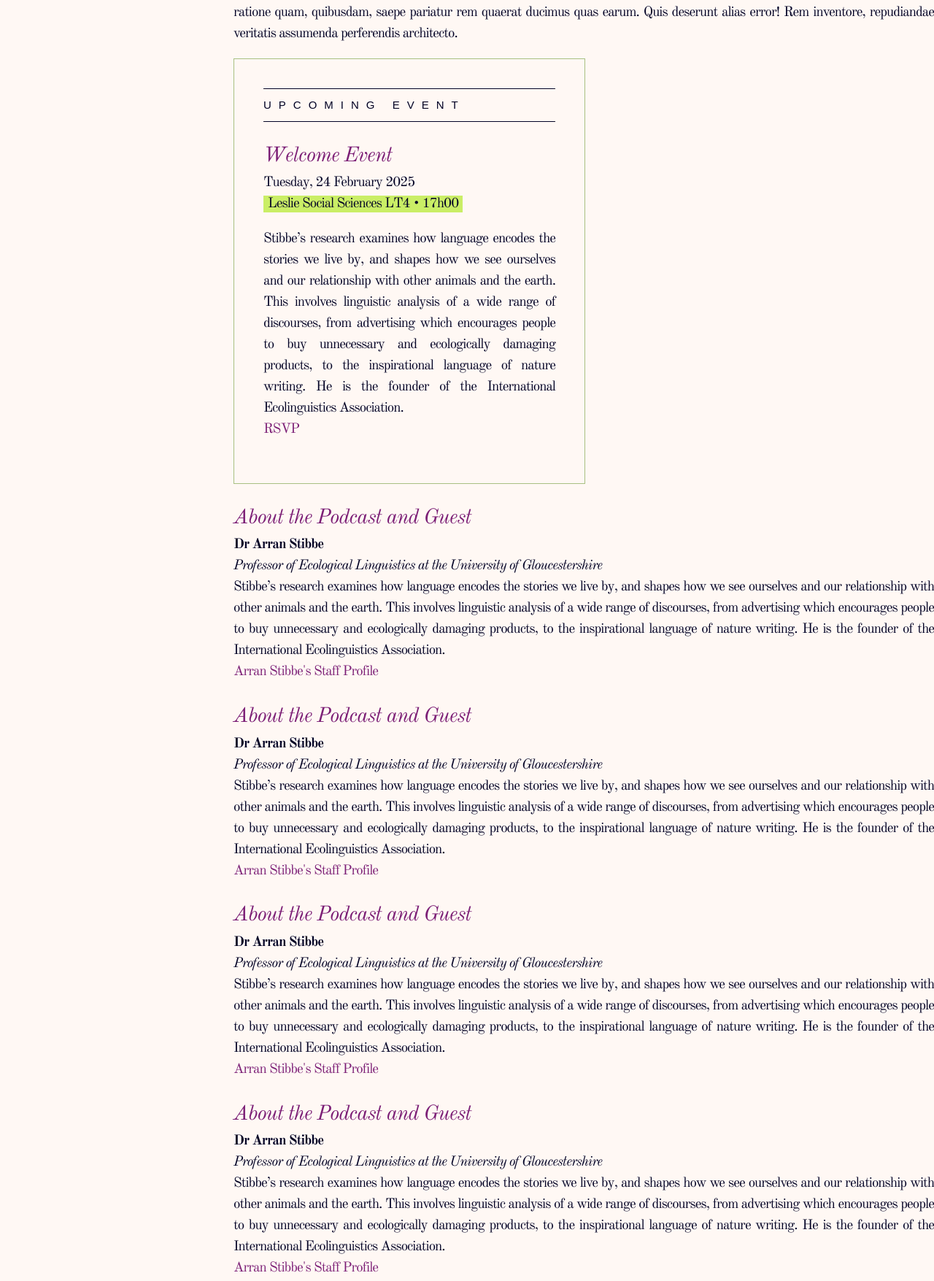
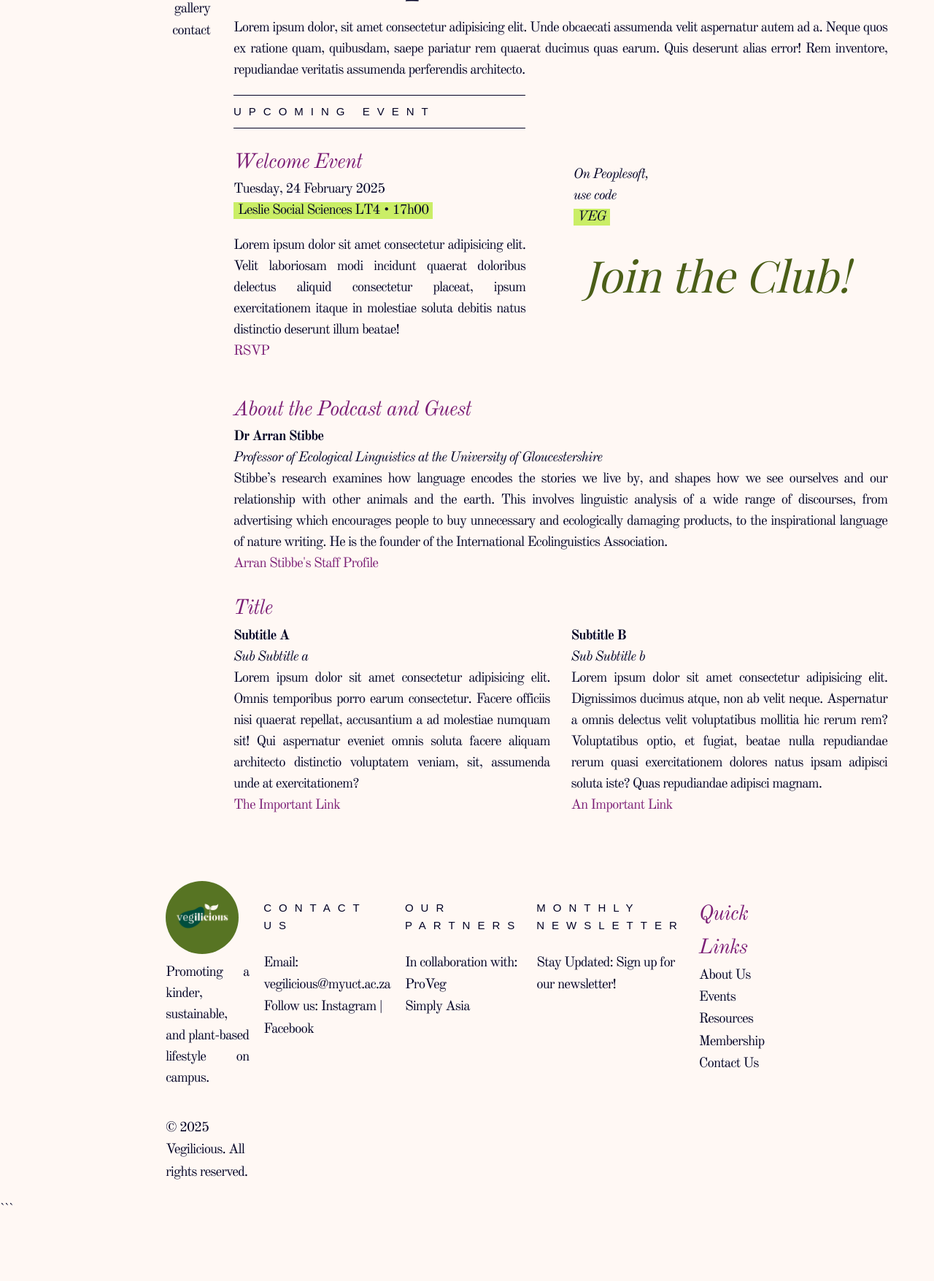
Before and after one commit to thandimatrose/vegilicious.uct, a plain HTML site: page index.html in a window 1280 px wide. Shown: the part 374-2129 px from the top of the page at 73% size. Drawn offline with nearby package versions, Linux system fonts and the light colour scheme; a script that the page names is missing; a web font is replaced by a local one.

Commit message:
Homepage Hover Styling

````diff
--- a/index.html
+++ b/index.html
@@ -23,70 +23,51 @@
 
 <body class="home">
   <header>
+<img id="logo" src="images/home/logo.png" />
     <nav>
       <ol>
-        <li><a href="manystoriesofwellness/">HOME</a></li>
-        <li><a href="manystoriesofwellness/">LATEST</a></li>
-        <li><a href="newsletters/">NEWLETTERS</a></li>
-        <li><a href="about-the-team">ABOUT</a></li>
-        <li><a href="manystoriesofwellness/index.html">GALLERY</a></li>
-        <li><a href="manystoriesofwellness/index.html">CONTACT</a></li>
+        <li><a class="selected" href=".">home</a></li>
+        <li><a href="join/">join</a></li>
+        <li><a href="events/">events</a></li>
+        <li><a href="newsletters/">newsletters</a></li>
+        <li><a href="about-the-team">about</a></li>
+        <li><a href="gallery/">gallery</a></li>
+        <li><a href="contact">contact</a></li>
       </ol>
     </nav>
 
   </header>
-
-  <img id="logo" src="images/home/logo.png" />
+  <main>
   <section id="home">
       <h1>
-        Your Key to <br />Enriching your <br /><span class="highlight-bright">Plant-based Living</span><br /><em>on Campus!</em>
+        The Key to <br />Enriching your <br /><span class="highlight-bright">Plant-based Living</span><br /><em>on Campus!</em>
       </h1>
       <p>Lorem ipsum dolor, sit amet consectetur adipisicing elit. Unde obcaecati assumenda velit aspernatur autem ad a. Neque
         quos ex ratione quam, quibusdam, saepe pariatur rem quaerat ducimus quas earum. Quis deserunt alias error! Rem
         inventore, repudiandae veritatis assumenda perferendis architecto.</p>
-
+</section>
+<div class="two-container">
 
   <aside id="upcoming-event">
+    <div>
     <h3 style="">Upcoming Event</h3>
     <h2>Welcome Event</h2>
     <p>Tuesday, 24 February 2025 <br /><span class="highlight-bright">Leslie Social Sciences LT4 • 17h00</span></p>
     <p>
-          Stibbe’s research examines how language encodes the stories we
-          live by, and shapes how we see ourselves and our relationship with
-          other animals and the earth. This involves linguistic analysis of a
-          wide range of discourses, from advertising which encourages people to
-          buy unnecessary and ecologically damaging products, to the
-          inspirational language of nature writing. He is the founder of the
-          International Ecolinguistics Association.<br /><a href="https://www.glos.ac.uk/staff/profile/arran-stibbe/"
-            target="_blank">RSVP</a>
+      Lorem ipsum dolor sit amet consectetur adipisicing elit. Velit laboriosam modi incidunt quaerat doloribus delectus
+      aliquid consectetur placeat, ipsum exercitationem itaque in molestiae soluta debitis natus distinctio deserunt illum
+      beatae!<br /><a href="https://www.glos.ac.uk/staff/profile/arran-stibbe/" target="_blank">RSVP</a>
       </p>
+  </div>
   </aside>
-      <h2>About the Podcast and Guest</h2>
-      <p>
-        <strong>Dr Arran Stibbe</strong> <br /><em>Professor of Ecological Linguistics at the University of
-          Gloucestershire</em>
-        <br />Stibbe’s research examines how language encodes the stories we
-        live by, and shapes how we see ourselves and our relationship with
-        other animals and the earth. This involves linguistic analysis of a
-        wide range of discourses, from advertising which encourages people to
-        buy unnecessary and ecologically damaging products, to the
-        inspirational language of nature writing. He is the founder of the
-        International Ecolinguistics Association.<br /><a href="https://www.glos.ac.uk/staff/profile/arran-stibbe/"
-          target="_blank">Arran Stibbe's Staff Profile</a>
-      </p>
-      <h2>About the Podcast and Guest</h2>
-      <p>
-        <strong>Dr Arran Stibbe</strong> <br /><em>Professor of Ecological Linguistics at the University of
-          Gloucestershire</em>
-        <br />Stibbe’s research examines how language encodes the stories we
-        live by, and shapes how we see ourselves and our relationship with
-        other animals and the earth. This involves linguistic analysis of a
-        wide range of discourses, from advertising which encourages people to
-        buy unnecessary and ecologically damaging products, to the
-        inspirational language of nature writing. He is the founder of the
-        International Ecolinguistics Association.<br /><a href="https://www.glos.ac.uk/staff/profile/arran-stibbe/"
-          target="_blank">Arran Stibbe's Staff Profile</a>
-      </p>
+  <section id="join">
+    <p><em>On Peoplesoft, <br />use code<br /><span class="highlight-bright">VEG</span></em></p>
+    <button id="join-button">Join the
+      Club!</button>
+  </section>
+  </div>
+
+  <section id="events">
       <h2>About the Podcast and Guest</h2>
       <p>
         <strong>Dr Arran Stibbe</strong> <br /><em>Professor of Ecological Linguistics at the University of
@@ -101,36 +82,88 @@
           target="_blank">Arran Stibbe's Staff Profile</a>
       </p>
 
+      <h2>Title</h2>
+      <div class="two-container fixed">
 
-
-      <h2>About the Podcast and Guest</h2>
       <p>
-        <strong>Dr Arran Stibbe</strong> <br /><em>Professor of Ecological Linguistics at the University of
-          Gloucestershire</em>
-        <br />Stibbe’s research examines how language encodes the stories we
-        live by, and shapes how we see ourselves and our relationship with
-        other animals and the earth. This involves linguistic analysis of a
-        wide range of discourses, from advertising which encourages people to
-        buy unnecessary and ecologically damaging products, to the
-        inspirational language of nature writing. He is the founder of the
-        International Ecolinguistics Association.<br /><a href="https://www.glos.ac.uk/staff/profile/arran-stibbe/"
-          target="_blank">Arran Stibbe's Staff Profile</a>
+        <strong>Subtitle A</strong> <br /><em>Sub Subtitle a</em>
+        <br />Lorem ipsum dolor sit amet consectetur adipisicing elit. Omnis temporibus porro earum consectetur. Facere officiis
+        nisi quaerat repellat, accusantium a ad molestiae numquam sit! Qui aspernatur eveniet omnis soluta facere aliquam
+        architecto distinctio voluptatem veniam, sit, assumenda unde at exercitationem?<br /><a
+          href="https://www.glos.ac.uk/staff/profile/arran-stibbe/" target="_blank">The Important Link</a>
       </p>
       <p>
-        <strong>Sentientism </strong></br>
-        <em>Evidence, reason and compassion for all sentient beings</em><br />Hosted by Jaime Woodhouse, the Sentientism
-        podcast discusses the biggest
-        questions: "what's real?", "who matters?" and "how to make a better
-        world?" with scientists, celebrities, activists, writers and
-        philosophers. The Sentientism worldview is a simple, yet radical,
-        philosophy that's grounded in reality (naturalistic epistemology) and
-        has compassion for all sentient beings (mostly human and non-human
-        animals). Naturalism & sentiocentrism combined.</br>
-        <a href="https://open.spotify.com/show/3c9OG5Mwf7PGChWFYBzuQI?si=5b35cfb5a58247e8" target="_blank">Sentientism podcast on Spotify</a>
+        <strong>Subtitle B </strong></br>
+        <em>Sub Subtitle b</em><br />Lorem ipsum dolor sit amet consectetur adipisicing
+        elit. Dignissimos ducimus atque, non ab velit neque. Aspernatur a omnis delectus velit voluptatibus mollitia hic rerum
+        rem? Voluptatibus optio, et fugiat, beatae nulla
+        repudiandae rerum quasi exercitationem dolores natus ipsam adipisci soluta iste? Quas repudiandae adipisci magnam.</br>
+        <a href="https://open.spotify.com/show/3c9OG5Mwf7PGChWFYBzuQI?si=5b35cfb5a58247e8" target="_blank">An Important Link</a>
       </p>
+</div>
     </section>
 
   </main>
+  <footer>
+    <!-- Logo and Tagline -->
+    <div>
+      <img src="images/home/footer.png" class="round" alt="UCT Vegan Society Logo">
+      <p>Promoting a kinder, sustainable, and plant-based lifestyle on campus.</p>
+    </div>
+
+
+
+    <!-- Contact Information -->
+    <div>
+      <h3>Contact <br />Us</h3>
+      <ul>
+        <li>Email: <a href="mailto:vegilicious@myuct.ac.za">vegilicious@myuct.ac.za</a></li>
+        <li>Follow us:
+          <a href="https://instagram.com/uctvegansociety" target="_blank">Instagram</a> |
+          <a href="https://facebook.com/uctvegansociety" target="_blank">Facebook</a>
+        </li>
+      </ul>
+    </div>
+
+
+
+    <!-- Partner Logos -->
+    <div>
+      <h3>Our Partners</h3>
+      <ul>
+        <li>In collaboration with:</li>
+        <li><a href="https://proveg.com" target="_blank">ProVeg</a></li>
+        <li><a href="https://simplyasia.co.za" target="_blank">Simply Asia</a></li>
+      </ul>
+    </div>
+
+    <!-- Newsletter -->
+    <div>
+      <h3>Monthly <br />Newsletter</h3>
+      <ul>
+        <li>Stay Updated: <a href="/newsletter">Sign up for our newsletter!</a></li>
+      </ul>
+    </div>
+    <!-- Navigation Links -->
+    <div>
+      <h2>Quick Links</h2>
+      <ul>
+        <li><a href="/about">About Us</a></li>
+        <li><a href="/events">Events</a></li>
+        <li><a href="/resources">Resources</a></li>
+        <li><a href="/membership">Membership</a></li>
+        <li><a href="/contact">Contact Us</a></li>
+      </ul>
+    </div>
+
+    <!-- Legal -->
+    <div style="column-span: all;">
+      <ul>
+        <li>© 2025 Vegilicious. All rights reserved.</li>
+      </ul>
+    </div>
+  </footer>
+  ```
 
 
   <script src="script.js"></script>
--- a/styles.css
+++ b/styles.css
@@ -6,9 +6,14 @@
   --colourful-accent: #7c1f76;
   --bright-accent: #caee66;
   --mid-accent: #a8c082;
-    --mid-dark-accent: #4b5e17;
+  --mid-dark-accent: #4b5e17;
   --body-width: 825px;
   --sans-font: "PingFang SC", sans-serif;
+  --stripes: repeating-linear-gradient(45deg,
+        var(--mid-accent),
+        var(--mid-accent) 1px,
+        var(--main-back) 1px,
+        var(--main-back) 12px);
 }
 
 @media (prefers-reduced-motion: reduce) {
@@ -37,12 +42,12 @@ blockquote {
 }
 
 ul {
-  margin-top: 0;
-  margin-bottom: 0;
+  margin: 0;
+    padding: 0;
+    list-style: none;
 }
 
 body {
-
   color: var(--dark-colour);
 
   line-height: 1.6;
@@ -58,9 +63,7 @@ body {
   background-size: cover;
   background-attachment: fixed;
   justify-content: end;
-  margin: 0;
-  margin-top: 50px;
-  padding-left: 25%;
+  margin: 100px 0;
 }
 
 body.home {}
@@ -84,18 +87,13 @@ header section {
 }
 
 nav {
-
   text-transform: lowercase;
-
-
 }
 
 nav ol {
   list-style-type: none;
   padding: 0;
-
 }
-
 
 nav ol li a {
   color: var(--dark-colour);
@@ -106,11 +104,17 @@ nav ol li a:hover {
   background-color: var(--bright-accent);
   text-decoration: none;
 }
+nav ol li a.selected {
+  color: var(--colourful-accent);
+}
 
+nav ol li a.selected:hover {
+  background-color: var(--main-back);
+}
 main {
-  padding: var(--padder-val) 0px;
-
   margin: 50px 0;
+  padding-left: 25%;
+    padding-right: 5%;
   background-color: var(--main-back);
 }
 
@@ -137,7 +141,6 @@ h1 span.highlight-light {
   line-height: 100px;
 }
 h1 span {
-
   z-index: 1;
 }
 
@@ -168,15 +171,30 @@ section {
   max-width: 1000px;
 }
 
-
-
 footer {
+  font-weight: 400;
   text-align: center;
   padding: var(--padder-val);
   position: relative;
   bottom: 0;
-  max-width: 825px;
-  margin: auto;
+  margin: auto 200px;
+    display: grid;
+    grid-template-columns: 1.2fr 1fr 1fr 1fr 1fr;
+    text-align: left;
+    gap: 20px;
+  }
+
+  footer img.round {
+    width: 100px;
+    border-radius: 100px;
+  }
+
+  footer h3 {
+    border: none;
+  }
+
+  footer a {
+    color: var(--dark-colour);
 }
 
 .playfair-display-MEDIUM {
@@ -192,28 +210,54 @@ footer {
   font-weight: 900;
   font-style: normal;
 }
+div.two-container {
+  display: grid;
+  grid-template-columns: min-content auto;
+  gap: 29px;
+}
+
+div.two-container.fixed {
+
+  grid-template-columns: 1fr 1fr;
+}
 img#logo {
-
   width: 160px;
 }
 
-    body.home img#logo {
-      position: absolute;
-      right: 100px;
-      top: 80px;
-      z-index: 7;
-    }
+aside#upcoming-event {
+  padding: 0px;
+  width: 400px;
+}
 
-    section#home aside#upcoming-event {
-      border: var(--mid-accent) 1px solid;
-      padding: 40px;
-      width: 400px;
-    }
+aside#upcoming-event h3 {
+  margin-top: 0;
+}
 
-    section#home aside#upcoming-event h3 {
-      margin-top: 0;
-    }
-
+button {
+  font-family: "Playfair Display";
+  width: max-content;
+  height: auto;
+  background: var(--main-back);
+  padding: 5px 15px;
+  color: var(--mid-dark-accent);
+  align-self: center;
+  font-style: italic;
+  font-size: 60px;
+  cursor: pointer;
+  border: none;
+}
+button:hover {
+  color: var(--dark-accent);
+  background: var(--stripes);
+  border: none;
+}
+section#join {
+  margin: 20px;
+  align-content: center;
+  justify-content: center;
+  justify-self: center;
+  align-self: center;
+}
 section#about-the-team .container {
   display: grid;
   grid-template-columns: 1fr 1fr 1fr;
@@ -224,11 +268,9 @@ section#about-the-team .container .card {}
 
 section#about-the-team .container .card img {
   background-color: var(--mid-accent);
-
 }
 
 section#about-the-team .container .card .team-content {
-
   text-align: center;
   display: grid;
   grid-template-columns: 100%;
@@ -251,12 +293,11 @@ section#about-the-team .container .card .team-content address a {
 }
 
 section#about-the-team .container .card .team-content address a:hover {
-
   color: var(--bright-accent);
-
 }
 
-section#about-the-team .container .card .team-content address i {}
+section#about-the-team .container .card .team-content address i {
+}
 
 section#gallery #gallery-grid {
   display: grid;
````
Also changed, not shown: about-the-team/index.html (+12 -11 lines), events/index.html (+9 -12 lines), gallery/index.html (+11 -13 lines), images/home/footer.png (added), images/tana.png (added). Lines whose indentation alone changed are shown as unchanged.
